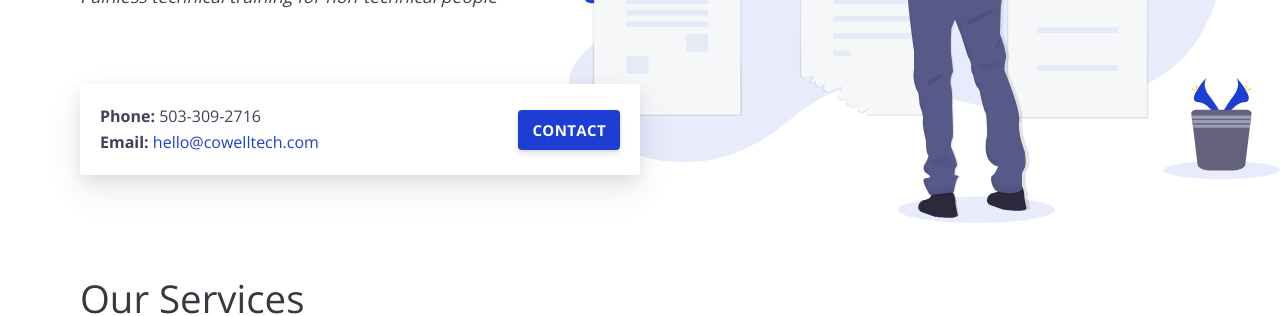
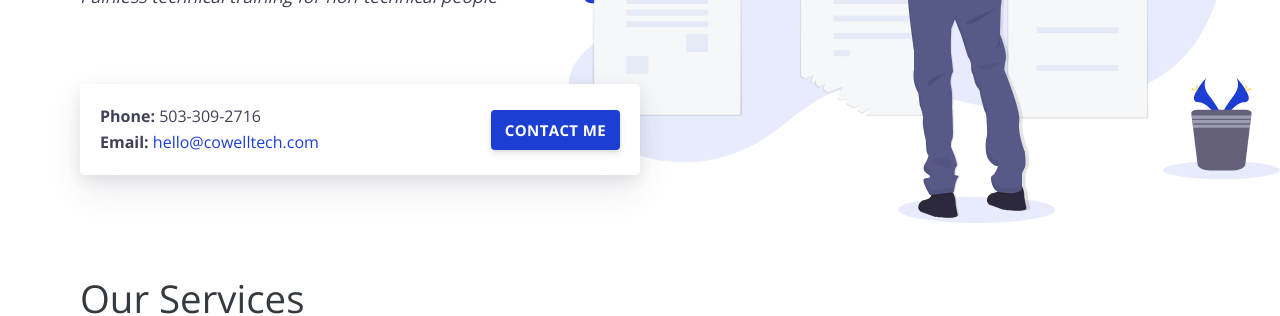
Before and after one commit to cwcowell/cwcowell.github.io, a Jekyll site: the page built from index.html, in a window 1280 px wide. Shown: the part 332-648 px from the top of the page. Built offline with Jekyll 4.4.1, drawn with Linux system fonts in a browser that asks for light colours.

Commit message:
improve .gitignore, re-add index.html

```diff
--- a/index.html
+++ b/index.html
@@ -22,7 +22,7 @@ bodyClass: page-home
       </div>
     </div>
     <div class="call-box-bottom">
-      <a href="{{site.baseurl}}/contact" class="button">Contact</a>
+      <a href="{{site.baseurl}}/contact" class="button">Contact Me</a>
     </div>
   </div>
 </div>
```
Also changed, not shown: 1 other file.
